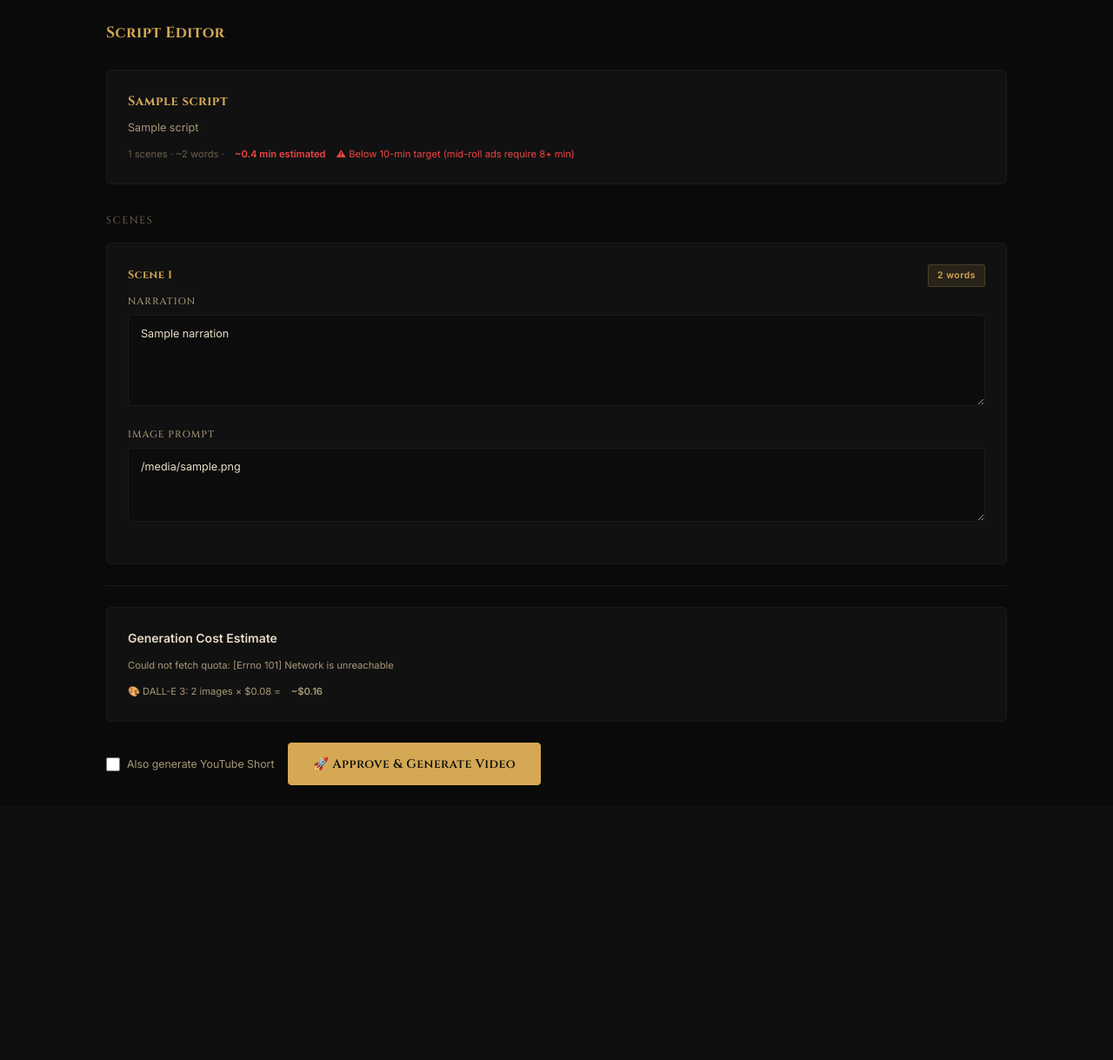
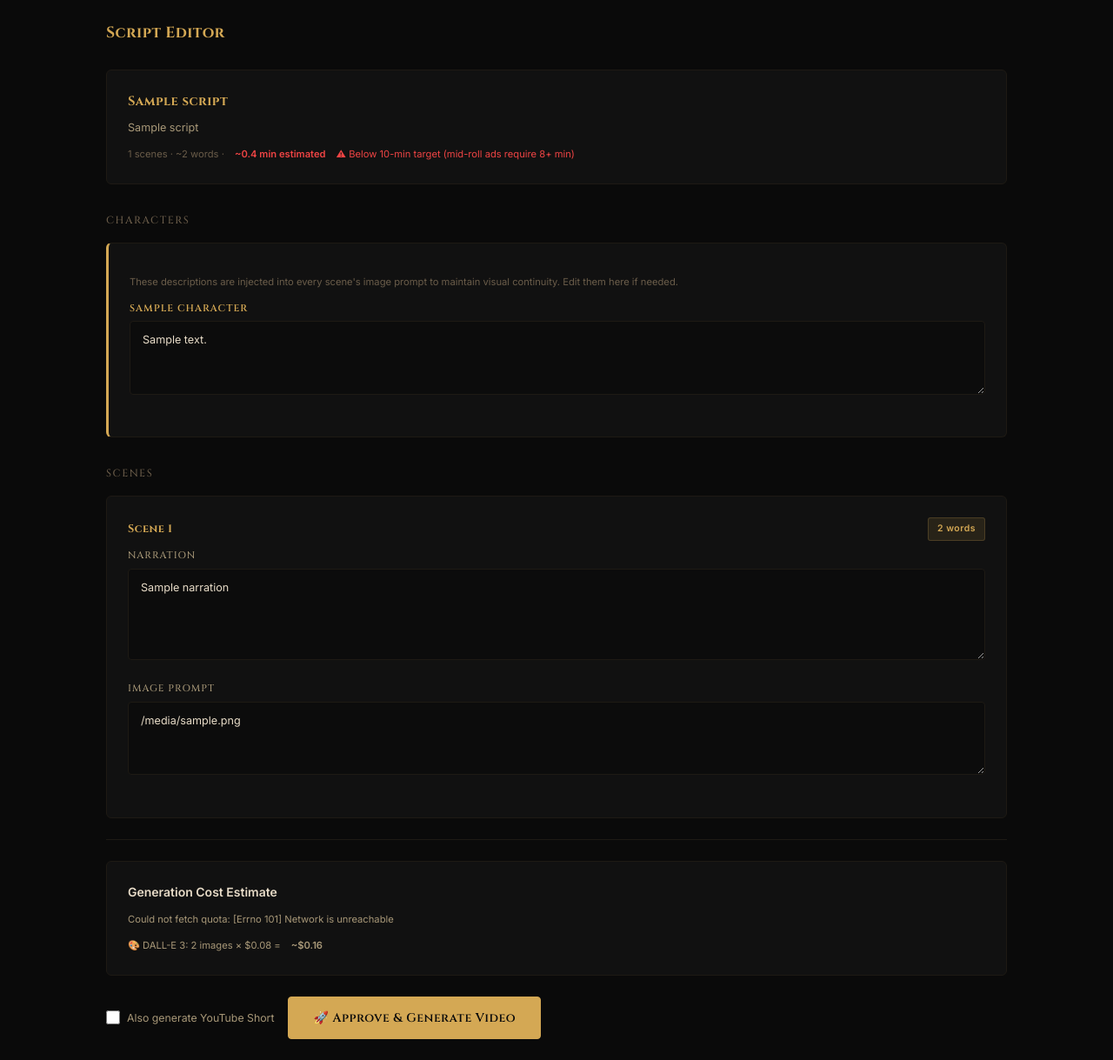
Before and after one commit to EmroseMediaStudios/MediaApp, a Flask app: template app/templates/script.html in a window 1280 px wide. Shown: the part 64-1283 px from the top of the page at 87% size. Before the commit the page ends 967 px from the top, so only its background shows below. Run offline with Flask 3, Linux system fonts and the light colour scheme; the template is opened without the code that fills it: most values are stand-ins (such as "Sample title", 1, 10 or a date in 2020); data that the repository does not hold is empty; some libraries are stand-ins or nearby versions.

Commit message:
Add editable Characters section to script editor page
After script generation, the characters block (name + visual description)
is now displayed as editable textareas between the title/subject and the
scenes list. Each character is shown with a gold accent label and its
full description in an editable textarea.

This lets you:
- Spot-check the generated character descriptions before generating
- Edit descriptions to add detail or fix issues
- See exactly what will be injected into image prompts

When you hit 'Approve & Generate', the characters JSON is submitted
alongside scenes. If you edited any descriptions, the updated versions
are re-injected into the scene image prompts via _enforce_character_continuity()
before generation begins.

If no characters block exists (older scripts or channels without recurring
characters), the section is simply hidden.

```diff
--- a/app/app.py
+++ b/app/app.py
@@ -114,6 +114,19 @@ def generate_page(channel_id):
         title = request.form.get("title", "Untitled")
         topic = request.form.get("topic", "")
         gen_short = request.form.get("generate_short") == "on"
+
+        # If characters were edited in the UI, re-inject them into scene image prompts
+        characters_json = request.form.get("characters_json", "")
+        if characters_json:
+            try:
+                characters = json.loads(characters_json)
+                if characters:
+                    # Re-run character injection with the (possibly edited) descriptions
+                    temp_script = {"characters": characters, "scenes": scenes}
+                    temp_script = generator._enforce_character_continuity(temp_script)
+                    scenes = temp_script["scenes"]
+            except (json.JSONDecodeError, Exception) as e:
+                log.warning(f"Failed to process edited characters: {e}")
 
         # Create progress queue
         job_id = f"{channel_id}_{id(threading.current_thread())}"
--- a/app/templates/script.html
+++ b/app/templates/script.html
@@ -44,6 +44,20 @@
 <form method="POST" action="/channel/{{ channel.channel_id }}/generate">
   <input type="hidden" name="title" value="{{ script.title }}">
   <input type="hidden" name="topic" value="{{ topic }}">
+
+  {% if script.characters %}
+  <div class="section-title">Characters</div>
+  <div class="card" style="border-left: 3px solid var(--gold);">
+    <p class="meta" style="margin-bottom: 12px;">These descriptions are injected into every scene's image prompt to maintain visual continuity. Edit them here if needed.</p>
+    {% for char_name, char_desc in script.characters.items() %}
+    <div class="form-group" style="{% if not loop.last %}margin-bottom: 16px; padding-bottom: 16px; border-bottom: 1px solid var(--border);{% endif %}">
+      <label style="font-weight: 600; color: var(--gold);">{{ char_name }}</label>
+      <textarea name="character_{{ loop.index0 }}" rows="3" data-char-name="{{ char_name }}">{{ char_desc }}</textarea>
+    </div>
+    {% endfor %}
+  </div>
+  <input type="hidden" name="characters_json" id="characters_json">
+  {% endif %}
 
   <div class="section-title">Scenes</div>
   {% for scene in script.scenes %}
@@ -102,6 +116,17 @@ function buildScenesJson() {
   });
   {% endfor %}
   document.getElementById('scenes_json').value = JSON.stringify(scenes);
+
+  // Build characters JSON if characters section exists
+  const charsEl = document.getElementById('characters_json');
+  if (charsEl) {
+    const chars = {};
+    document.querySelectorAll('[name^="character_"]').forEach(ta => {
+      const name = ta.dataset.charName;
+      if (name) chars[name] = ta.value;
+    });
+    charsEl.value = JSON.stringify(chars);
+  }
 }
 
 // Live duration estimate
```
